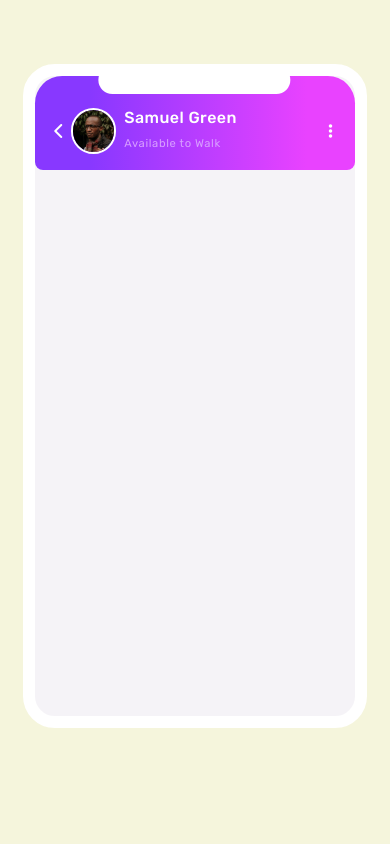
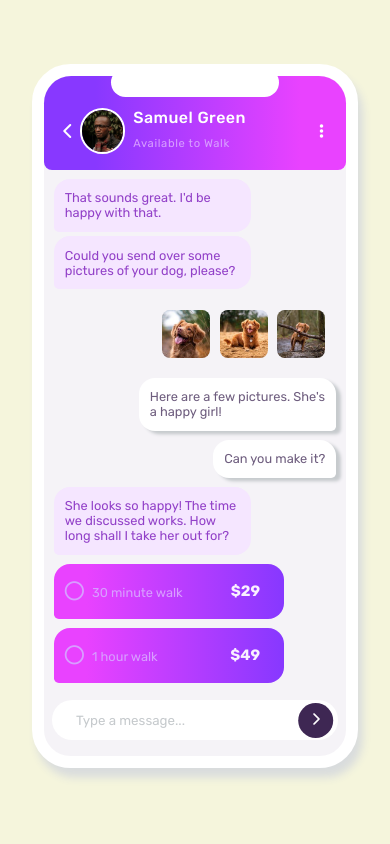
Before and after one commit to ZSHenChan/chat-app-css-illustration-master, a plain HTML site: page index.html in a window 390 px wide. Shown: the top 844 px of the page. Drawn offline with Linux system fonts and the light colour scheme.

Commit message:
completed phone content
todo:
split content to self and others
region outside phone

```diff
--- a/index.html
+++ b/index.html
@@ -38,9 +38,44 @@
         </div>
         <div class="whiteBar"></div>
 
-        <div class="phoneBody"></div>
-        <div class="phoneBottom"></div>
+        <div class="phoneBody">
+          <div class="chatMessageReceive">
+            <div class="chatMessage chatMessageLeft">That sounds great. I'd be happy with that.</div>
+            <div class="chatMessage chatMessageLeft">Could you send over some pictures of your dog, please?</div>
+          </div>
+          <div class="chatMessage chatImagesRight">
+            <img src="images/dog-image-1.jpg" alt="dog-image-1">
+            <img src="images/dog-image-2.jpg" alt="dog-image-2">
+            <img src="images/dog-image-3.jpg" alt="dog-image-3">
+          </div>
+          <div class="chatMessage chatMessageRight">
+            <p>Here are a few pictures. She's a happy girl!</p>
+          </div>
+          <div class="chatMessage chatMessageRight">Can you make it?</div>
+          <div class="chatMessage chatMessageLeft">She looks so happy! The time we discussed works. How long shall I take her out for?</div>
+          <div class="chatMessage chatMessageLeft chatMessagePrice">
+            <div class="chatMessagePrice-left">
+              <i class="fa-regular fa-circle"></i>
+              <p>30 minute walk</p>
+            </div>
+            <h3>$29</h3>
+          </div>
+          <div class="chatMessage chatMessageLeft chatMessagePrice">
+            <div class="chatMessagePrice-left">
+              <i class="fa-regular fa-circle"></i>
+              <p>  1 hour walk</p>
+            </div>
+            <h3>$49</h3>
+          </div>
+        </div>
+
+        <div class="phoneBottom">
+          <input type="text" placeholder="Type a message...">
+          <button><i class="fa-solid fa-chevron-right"></i></button>
+        </div>
       </div>
+
+
     </div>
   </main>
 
--- a/style.css
+++ b/style.css
@@ -14,11 +14,14 @@ main{
 .phoneContainer{
     background-color: hsl(270, 20%, 96%);
     min-height: 40rem;
-    min-width: 20rem;
+    min-width: 16rem;
     max-width: 25rem;
-    margin-top: 4rem;
+    margin: 4rem 2rem 0 2rem;
     border: solid 0.8rem white;
-    border-radius: 2rem;
+    border-radius: 2.4rem;
+    box-shadow: 0.3rem 0.6rem 0.5rem hsl(206, 6%, 86%);
+    display: flex;
+    flex-direction: column;
 }
 .phoneContainer .phoneTop{
     display: flex;
@@ -78,7 +81,114 @@ main{
     height: 1.8rem;
     background-color: white;
     border-radius: 2.5rem;
-    width: 12rem;
+    width: 43%;
+    max-width: 12rem;
     position: absolute;
-    transform: translate(33%,-6.5rem);
+    align-self: center;
+    transform: translateY(-0.5rem)
 }
+
+.phoneBody{
+    display: flex;
+    flex-direction: column;
+    padding: 0.3rem;
+    font-size: 0.8rem;
+}
+.phoneBody .chatMessage{
+    max-width: 60%;
+    margin: 0.3rem;
+    padding: 0.7rem;
+}
+.phoneBody .chatMessageLeft{
+    color: hsl(276, 55%, 52%);
+    background-color: hsl(276, 100%, 95%);
+    border-radius: 1rem 1rem 1rem 0.3rem;
+}
+.phoneBody .chatMessageRight{
+    color: hsl(271, 15%, 43%);
+    background-color: white;
+    align-self: flex-end;
+    border-radius: 1rem 1rem 0.3rem 1rem;
+    box-shadow: 0.3rem 0.2rem 0.2rem hsl(206, 6%, 79%);
+}
+.chatMessagePrice{
+    display: flex;
+    flex-direction: row;
+    min-height: 2rem;
+    align-items: center;
+    min-width: 13rem;
+    justify-content: space-between;
+
+    background: rgb(233,66,255);
+    background: linear-gradient(90deg, rgba(233,66,255,1) 14%, rgba(136,56,255,1) 99%);
+}
+.chatImagesRight{
+    display: flex;
+    align-self: flex-end;
+    flex-direction: row;
+    background-color: transparent;
+    margin: 0;
+    padding: 0;
+}
+.chatImagesRight img{
+    width: 3rem;
+    border-radius: 0.5rem;
+    margin-left: 0.6rem;
+}
+
+.chatMessagePrice-left{
+    display: inherit;
+    flex-direction: row;
+    align-items: center;
+}
+.chatMessagePrice i{
+    margin-right: 0.5rem;
+    font-size: 1.2rem;
+    color: hsl(276, 100%, 81%);
+}
+.chatMessagePrice p{
+    font-size: 0.8rem;
+    color: hsl(276, 100%, 81%);
+    transform: translateY(0.05rem);
+}
+.chatMessagePrice h3{
+    margin-right: 0.8rem;
+    color: hsl(276, 100%, 97%);
+    font-weight: 700;
+}
+.phoneBottom{
+    display: flex;
+    flex-direction: row-reverse;
+    padding: 0.5rem;
+    align-items: center;
+    margin-bottom: 0.5rem;
+}
+.phoneBottom input{
+    width: 100%;
+    height: 2.5rem;
+    border-radius: 2rem;
+    border: none;
+    text-indent: 1.5rem;
+
+}
+.phoneBottom button{
+    display: inline-flex;
+    justify-self: flex-start;
+    justify-content: center;
+    width: 2.2rem;
+    height: 2.2rem;
+    position: absolute;
+    border-radius: 50%;
+    background-color: hsl(271, 36%, 24%);
+    border: none;
+    transform: translateX(-0.3rem);
+}
+.phoneBottom input::placeholder{
+    color: hsl(206, 6%, 79%);
+}
+.phoneBottom i{
+    display: flex;
+    align-self: center;
+    color: white;
+    font-weight: 700;
+}
```
Also changed, not shown: 1 other file.
